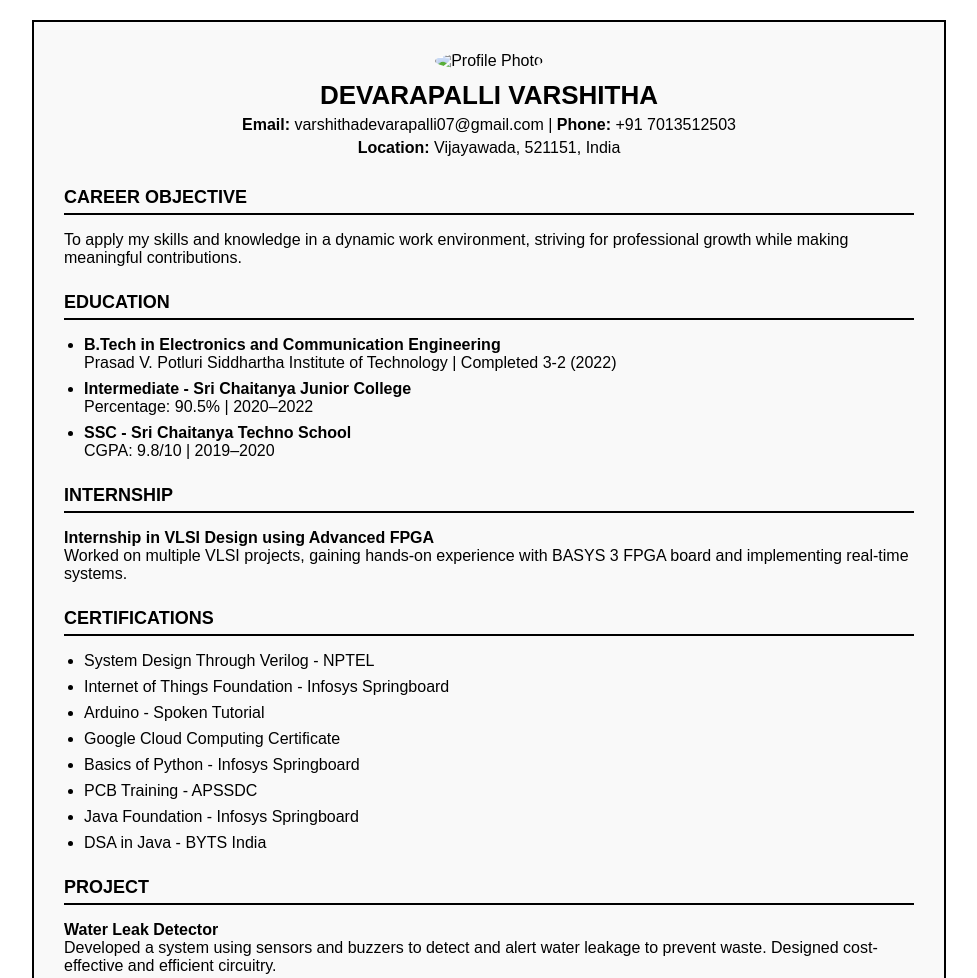
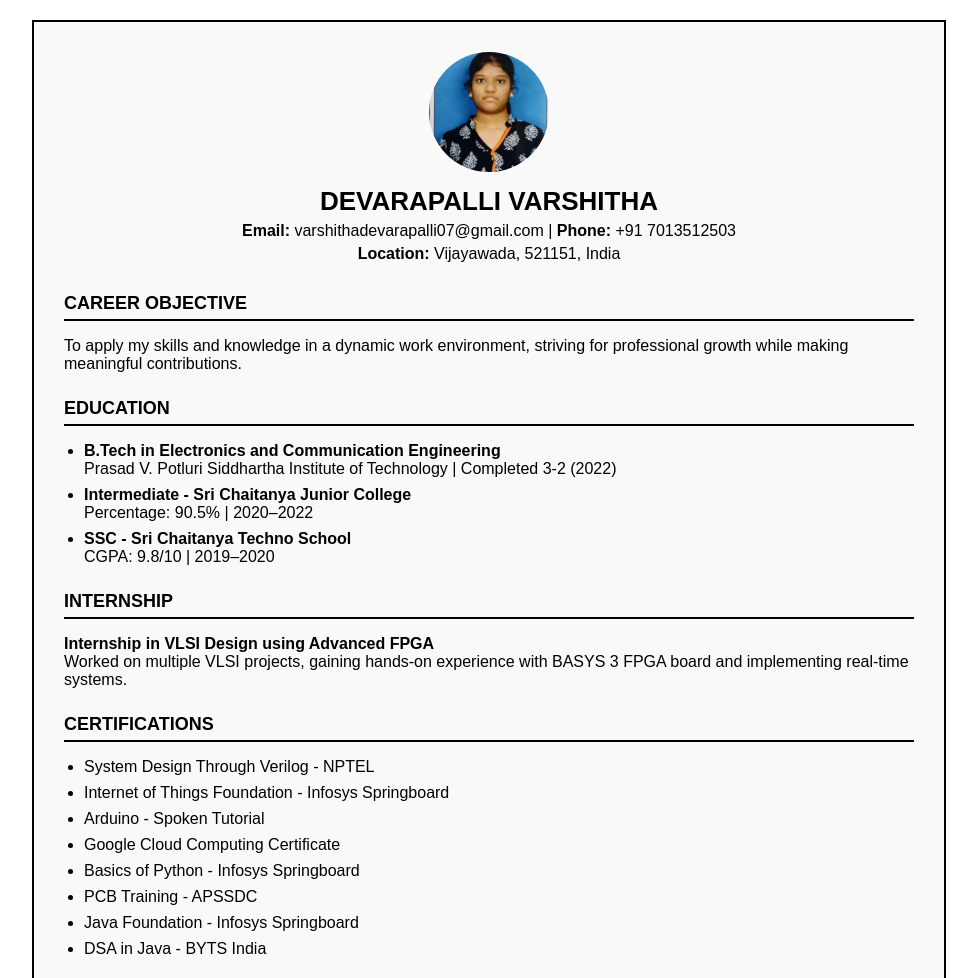
Before and after one commit to smilyy12/varshitha.github.io, a plain HTML site: page index.html in a window 1280 px wide. Shown: the top 978 px of the page, without its empty margins (151-1128 px from the left). Drawn offline with Linux system fonts and the light colour scheme.

Commit message:
Update index.html

```diff
--- a/index.html
+++ b/index.html
@@ -67,7 +67,7 @@
 <body>
   <div class="resume">
     <header>
-      <img src="your-photo.jpg" alt="Profile Photo" />
+      <img src="photo.jpeg" alt="Profile Photo" />
       <h1>DEVARAPALLI VARSHITHA</h1>
       <p><strong>Email:</strong> varshithadevarapalli07@gmail.com | <strong>Phone:</strong> +91 7013512503</p>
       <p><strong>Location:</strong> Vijayawada, 521151, India</p>
```
